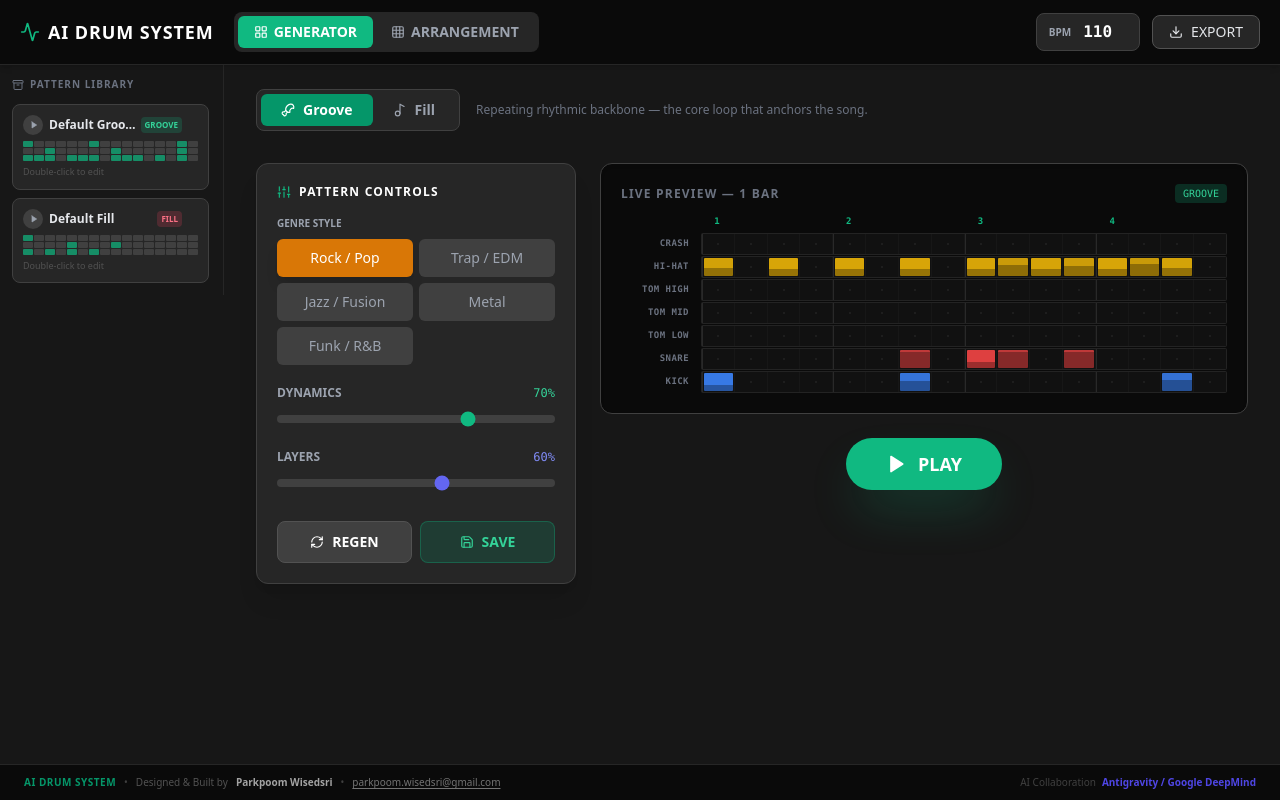
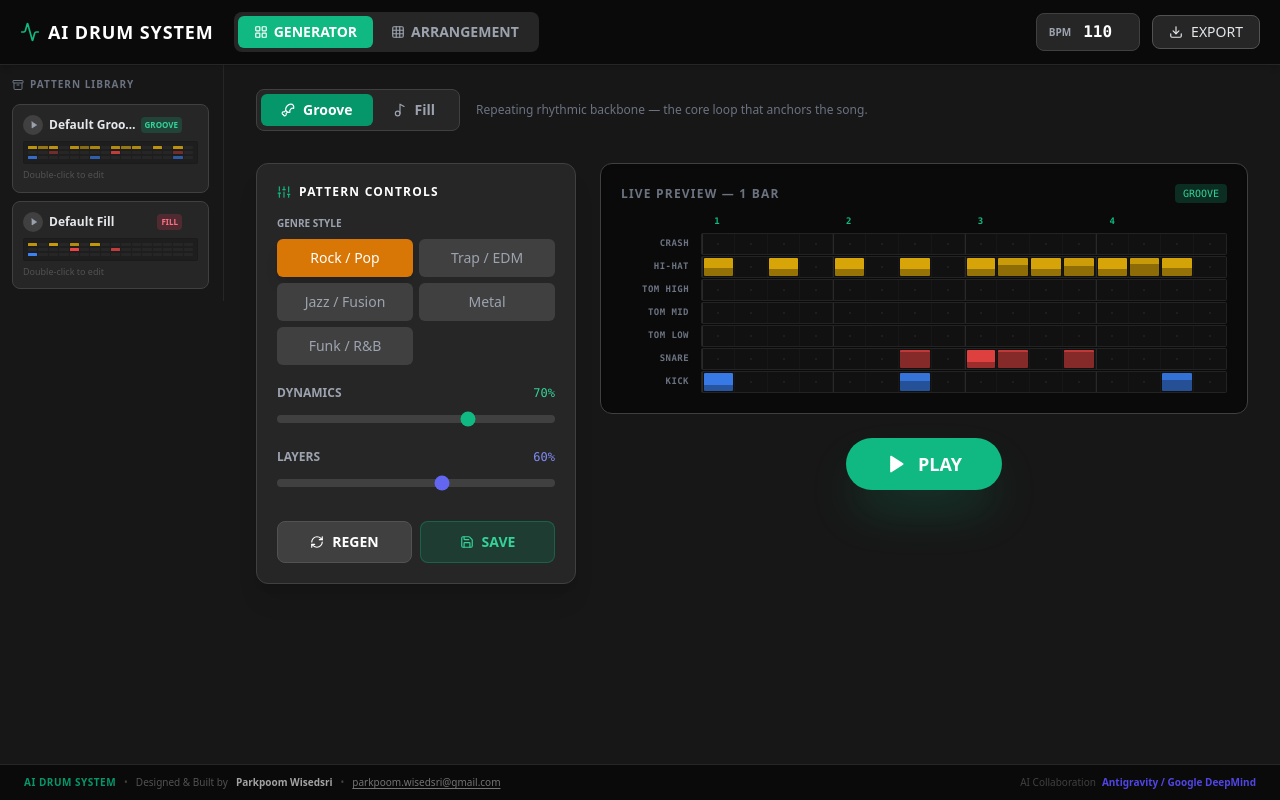
Before and after one commit to parkpoomdev/ai_drum_fill_generator, a React (Vite) app: page / in a window 1280 px wide. Built offline with nearby package versions, Linux system fonts and the light colour scheme.

Commit message:
fix: library thumbnails now update LIVE while editing; improved thumbnail color-coding (Blue/Red/Yellow)

```diff
--- a/src/DrumFillGen.jsx
+++ b/src/DrumFillGen.jsx
@@ -319,19 +319,30 @@ const ConfirmModal = ({ message, onConfirm, onCancel }) => (
 // MINI PATTERN PREVIEW (for library items)
 // ─────────────────────────────────────────────
 const MiniPattern = ({ pattern }) => {
-    const activeRows = ['kick', 'snare', 'hihat'];
+    const rows = [
+        { id: 'hihat', color: 'bg-yellow-500' },
+        { id: 'snare', color: 'bg-red-500' },
+        { id: 'kick', color: 'bg-blue-500' }
+    ];
     return (
-        <div className="mt-1.5 flex flex-col gap-px w-full">
-            {activeRows.map(inst => (
-                <div key={inst} className="flex gap-px h-1.5">
-                    {pattern.slice(0, 16).map((step, i) => (
-                        <div key={i} className={`flex-1 rounded-[1px] ${step[inst] > 0 ? 'bg-emerald-500/70' : 'bg-neutral-700'}`} />
-                    ))}
+        <div className="mt-1.5 flex flex-col gap-[2px] w-full bg-black/20 p-1 rounded-sm border border-black/10">
+            {rows.map(row => (
+                <div key={row.id} className="flex gap-[1px] h-[3px]">
+                    {(pattern || Array(16).fill({})).slice(0, 16).map((step, i) => {
+                        const val = step[row.id] || 0;
+                        return (
+                            <div key={i}
+                                className={`flex-1 rounded-[0.5px] ${val > 0 ? row.color : 'bg-neutral-800'}`}
+                                style={{ opacity: val > 0 ? 0.3 + val * 0.7 : 1 }}
+                            />
+                        );
+                    })}
                 </div>
             ))}
         </div>
     );
 };
+
 
 // ─────────────────────────────────────────────
 // MAIN COMPONENT
@@ -496,23 +507,24 @@ const DrumFillGen = () => {
         const effectiveFill = generatorMode === 'groove' ? 0 : fillAmount;
 
         if (editingLibId) {
-            // Update existing
+            // Update existing with deep copy
             setLibrary(prev => prev.map(l => l.id === editingLibId ? {
                 ...l,
-                pattern: [...pattern],
+                pattern: pattern.map(s => ({ ...s })),
                 params: { genre, complexity, intensity, fillAmount: effectiveFill, generatorMode }
             } : l));
         } else {
-            // Add new
+            // Add new with deep copy
             const newItem = {
                 id: `lib-${Date.now()}`,
                 name: `${genre.charAt(0).toUpperCase() + genre.slice(1)} ${generatorMode === 'groove' ? 'Groove' : 'Fill'}`,
                 type: generatorMode,
-                pattern: [...pattern],
+                pattern: pattern.map(s => ({ ...s })),
                 params: { genre, complexity, intensity, fillAmount: effectiveFill, generatorMode }
             };
             setLibrary(prev => [...prev, newItem]);
         }
+
     };
 
 
@@ -680,8 +692,10 @@ const DrumFillGen = () => {
                                     </button>
                                 </div>
                             </div>
-                            <MiniPattern pattern={item.pattern} />
+                            {/* LIVE PREVIEW in library: if editing, show current generator pattern, else show saved pattern */}
+                            <MiniPattern pattern={(editingLibId === item.id && appMode === "generator") ? pattern : item.pattern} />
                             <div className="text-[9px] text-neutral-600 mt-1 flex justify-between items-center">
+
                                 <span>{editingLibId === item.id ? "Editing..." : "Double-click to edit"}</span>
                                 {isItemPlaying && <span className="text-emerald-500 font-bold animate-pulse text-[8px]">PLAYING</span>}
                             </div>
```
